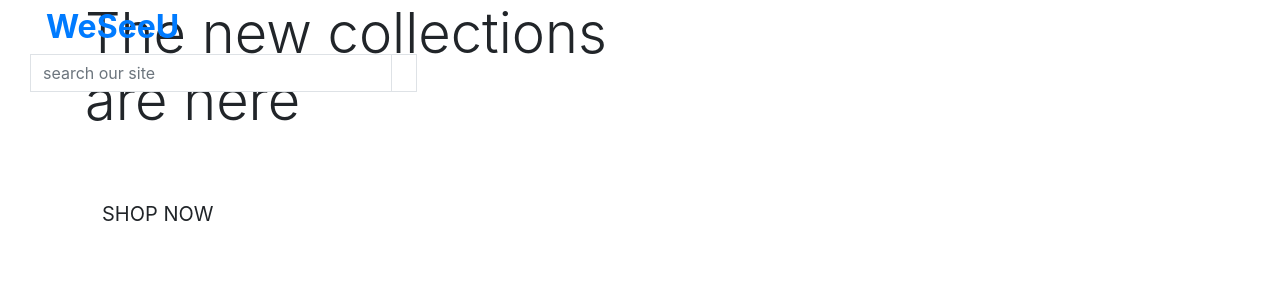
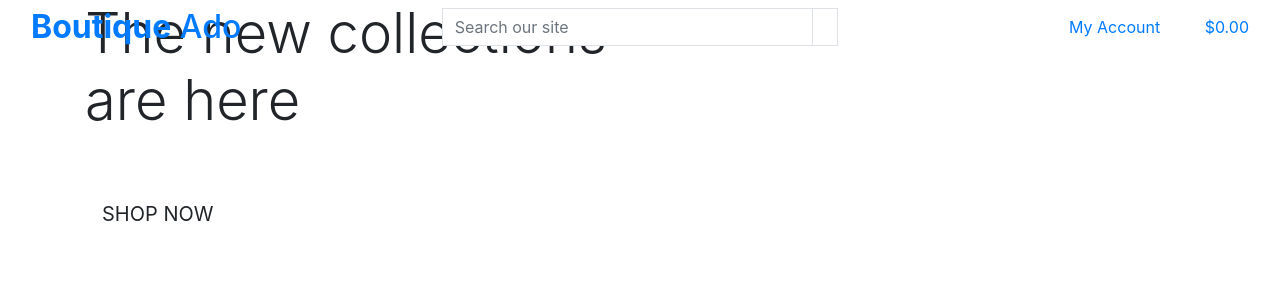
Before and after one commit to saram88/WeSeeU-services, a Django app: template home/templates/home/index.html in a window 1280 px wide. Shown: the top 300 px of the page. Run offline with Django 3.2, Linux system fonts and the light colour scheme; the template is opened without the code that fills it, so the values that code supplies are empty; some libraries are stand-ins or nearby versions.

Commit message:
added main header

```diff
--- a/templates/base.html
+++ b/templates/base.html
@@ -29,20 +29,20 @@
     {% block extra_js %}
     {% endblock %}
 
-    <title>WeSeeU {% block extra_title %}{% endblock %}</title>
+    <title>Boutique Ado {% block extra_title %}{% endblock %}</title>
   </head>
   <body>
-    <header class="container-fluid fixed-top"
+    <header class="container-fluid fixed-top">
         <div class="row">
             <div class="col-12 col-lg-4 my-auto py-1 py-lg-0 text-center text-lg-left">
-                <a href="{% url 'home' %}" class="nav-link mail-logo-link">
-                      <h2 class="logo-font text-black my-0"><strong>WeSeeU</strong></h2>
+                <a href="{% url 'home' %}" class="nav-link main-logo-link">
+                    <h2 class="logo-font text-black my-0"><strong>Boutique</strong> Ado</h2>
                 </a>
             </div>
             <div class="col-12 col-lg-4 my-auto py-1 py-lg-0">
-                <form methods="GET" action="">
+                <form method="GET" action="">
                     <div class="input-group w-100">
-                    <input class="form-control border border-black rounded-0" type="text" name="q" placeholder="search our site">
+                        <input class="form-control border border-black rounded-0" type="text" name="q" placeholder="Search our site">
                         <div class="input-group-append">
                             <button class="form-control btn btn-black border border-black rounded-0" type="submit">
                                 <span class="icon">
@@ -54,9 +54,41 @@
                 </form>
             </div>
             <div class="col-12 col-lg-4 my-auto py-1 py-lg-0">
-              <ul class="list-inline list-unstyled text-center text-lg-right mu-0">
-                <li class="list-inline-item droppdown"></li>
-                <li class="list-inline-item"></li>
+                <ul class="list-inline list-unstyled text-center text-lg-right my-0">
+                    <li class="list-inline-item dropdown">
+                        <a class="text-black nav-link" href="#" id="user-options" data-toggle="dropdown" aria-haspopup="true" aria-expanded="false">
+                            <div class="text-center">
+                                <div><i class="fas fa-user fa-lg"></i></div>
+                                <p class="my-0">My Account</p>
+                            </div>
+                        </a>
+                        <div class="dropdown-menu border-0" aria-labelledby="user-options">
+                            {% if request.user.is_authenticated %}
+                                {% if request.user.is_superuser %}
+                                    <a href="" class="dropdown-item">Product Management</a>
+                                {% endif %}
+                                <a href="" class="dropdown-item">My Profile</a>
+                                <a href="{% url 'account_logout' %}" class="dropdown-item">Logout</a>
+                            {% else %}
+                                <a href="{% url 'account_signup' %}" class="dropdown-item">Register</a>
+                                <a href="{% url 'account_login' %}" class="dropdown-item">Login</a>
+                            {% endif %}
+                        </div>
+                    </li>
+                    <li class="list-inline-item">
+                        <a class="{% if grand_total %}text-info font-weight-bold{% else %}text-black{% endif %} nav-link" href="">
+                            <div class="text-center">
+                                <div><i class="fas fa-shopping-bag fa-lg"></i></div>
+                                <p class="my-0">
+                                    {% if grand_total %}
+                                        ${{ grand_total|floatformat:2 }}
+                                    {% else %}
+                                        $0.00
+                                    {% endif %}
+                                </p>
+                            </div>
+                        </a>
+                    </li>
                 </ul>
             </div>
         </div>
```
Lines whose indentation alone changed are shown as unchanged.
